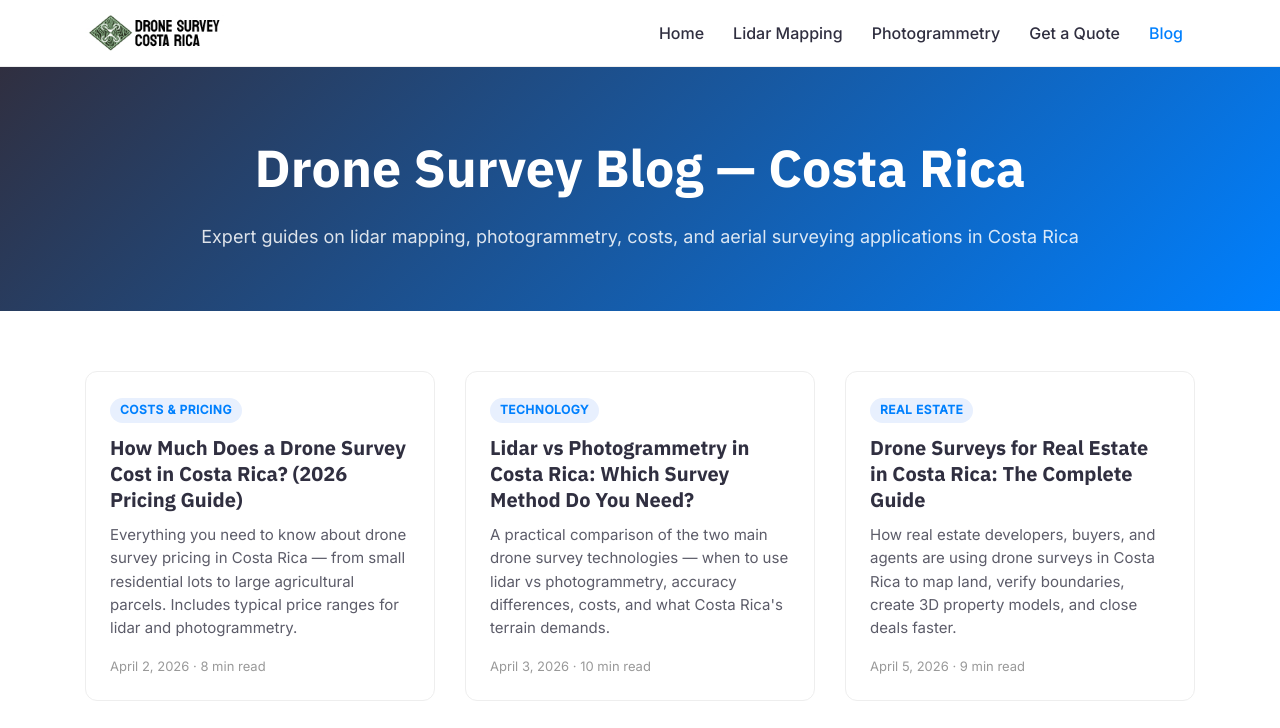
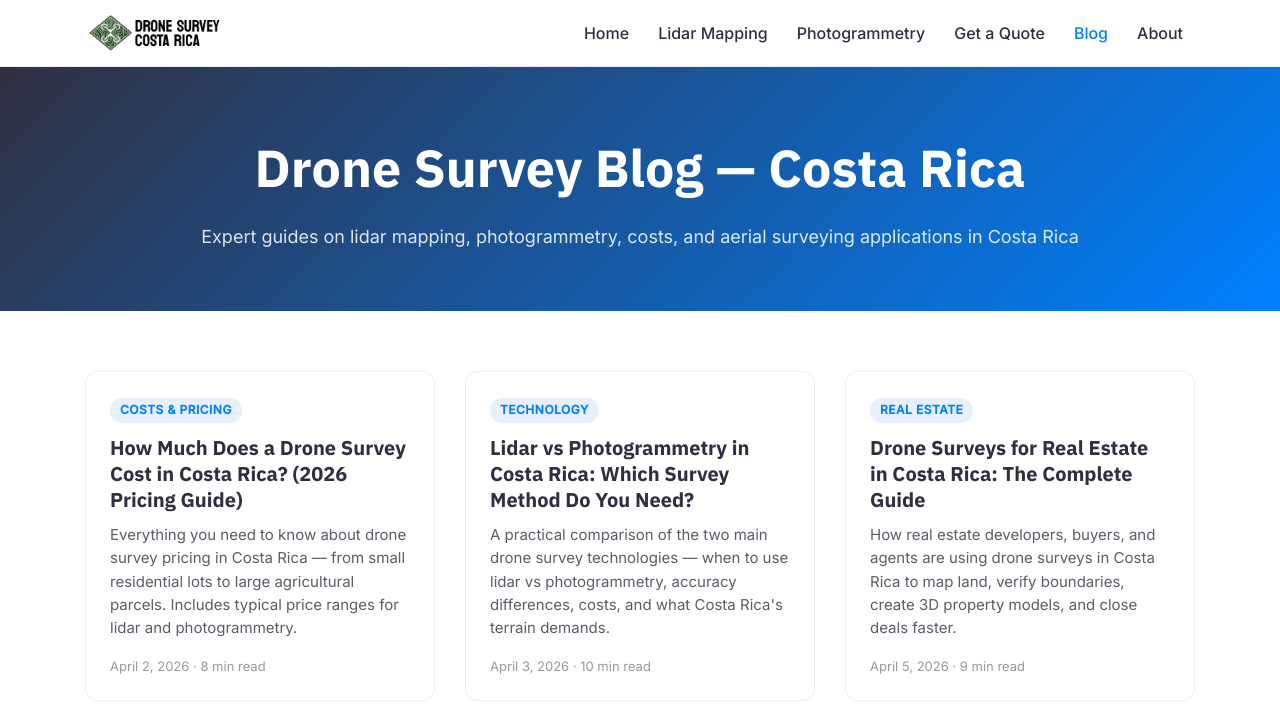
Before and after one commit to DroneSurveyCR/website, a website: page blog/index.html in a window 1280 px wide. Shown: the top 728 px of the page. Drawn offline with Linux system fonts and the light colour scheme.

Commit message:
fix: update blog nav with About link

```diff
--- a/blog/index.html
+++ b/blog/index.html
@@ -89,6 +89,7 @@
 						<li><a href="../services/photogrammetry.html">Photogrammetry</a></li>
 						<li><a href="../quote.html">Get a Quote</a></li>
 						<li><a href="../blog/" style="color:#0080FE;">Blog</a></li>
+						<li><a href="../about.html">About</a></li>
 					</ul>
 				</nav>
 			</div>
```
